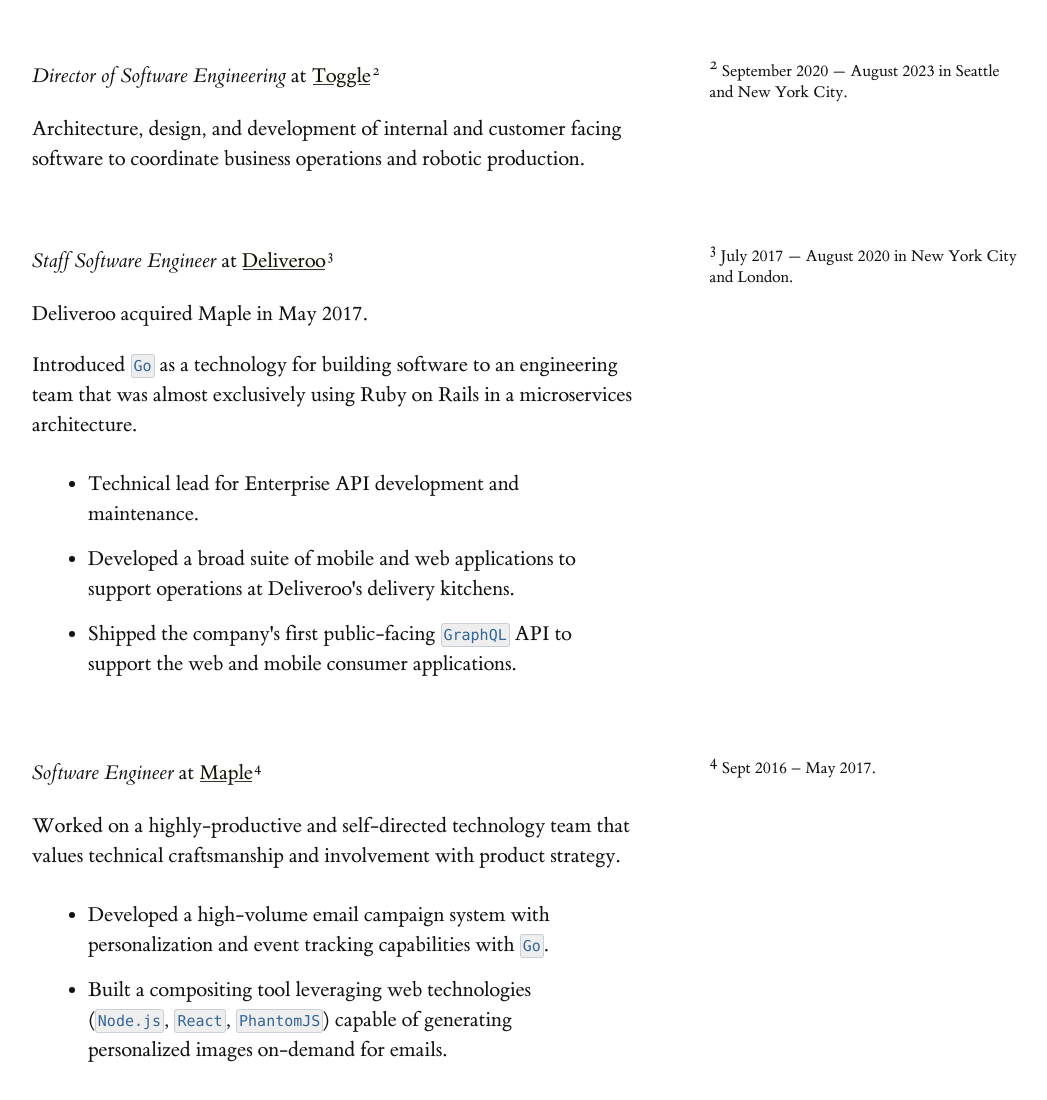
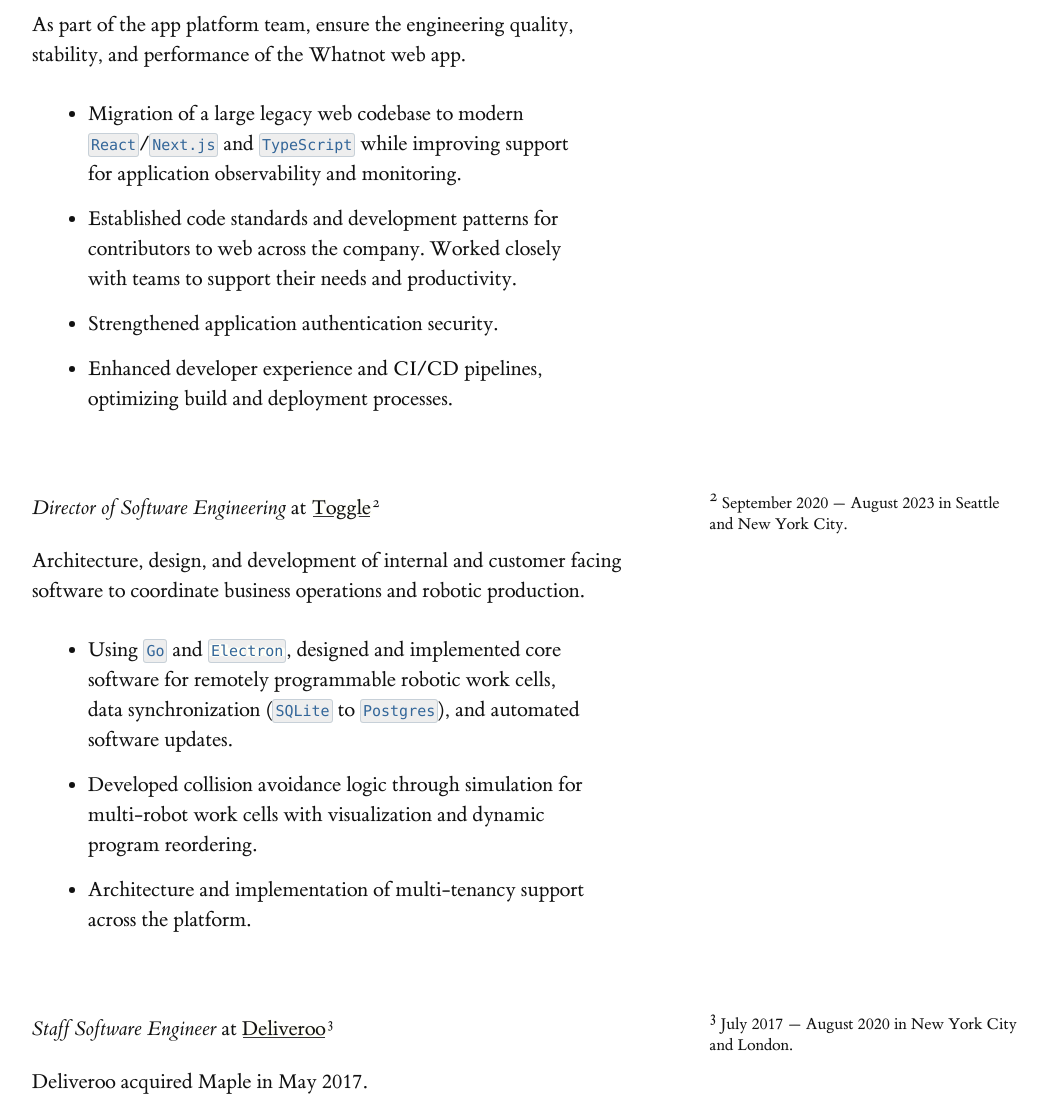
Before and after one commit to mbranch/mbranch.github.io, a plain HTML site: page index.html in a window 1280 px wide. Shown: the part 380-1480 px from the top of the page, without its empty margins (128-1175 px from the left). Drawn offline with Linux system fonts and the light colour scheme.

Commit message:
Revise Whatnot and Toggle

```diff
--- a/index.html
+++ b/index.html
@@ -56,6 +56,28 @@
             >Since September 2023 in Seattle.</span
           >
         </p>
+        <p>
+          As part of the app platform team, ensure the engineering quality,
+          stability, and performance of the Whatnot web app.
+        </p>
+        <ul>
+          <li>
+            Migration of a large legacy web codebase to modern
+            <code>React</code>/<code>Next.js</code> and
+            <code>TypeScript</code> while improving support for application
+            observability and monitoring.
+          </li>
+          <li>
+            Established code standards and development patterns for contributors
+            to web across the company. Worked closely with teams to support
+            their needs and productivity.
+          </li>
+          <li>Strengthened application authentication security.</li>
+          <li>
+            Enhanced developer experience and CI/CD pipelines, optimizing build
+            and deployment processes.
+          </li>
+        </ul>
       </section>
 
       <section>
@@ -72,6 +94,24 @@
           Architecture, design, and development of internal and customer facing
           software to coordinate business operations and robotic production.
         </p>
+        <ul>
+          <li>
+            Using <code>Go</code> and
+            <a href="https://www.electronjs.org/"><code>Electron</code></a
+            >, designed and implemented core software for remotely programmable
+            robotic work cells, data synchronization (<code>SQLite</code> to
+            <code>Postgres</code>), and automated software updates.
+          </li>
+          <li>
+            Developed collision avoidance logic through simulation for
+            multi-robot work cells with visualization and dynamic program
+            reordering.
+          </li>
+          <li>
+            Architecture and implementation of multi-tenancy support across the
+            platform.
+          </li>
+        </ul>
       </section>
 
       <section>
@@ -158,9 +198,8 @@
         <ul>
           <li>
             Lead engineer on the company&rsquo;s first consumer-facing iOS app,
-            <a
-              href="https://itunes.apple.com/us/app/glasses-by-warby-parker-eyeglasses-and-sunglasses/id1107693363?mt=8"
-              >Glasses</a
+            <a href="https://apps.apple.com/us/app/warby-parker/id1107693363"
+              >Warby Parker</a
             ><label
               for="warby-parker-ios"
               class="margin-toggle sidenote-number"
@@ -170,7 +209,7 @@
               id="warby-parker-ios"
               class="margin-toggle"
             />.<span class="sidenote"
-              >Glasses was featured in Apple&rsquo;s
+              >Warby Parker was featured in Apple&rsquo;s
               <a
                 href="http://www.businessinsider.com/top-iphone-apps-2016-according-to-apple-2016-12/#glasses-by-warby-parker-8"
                 ><em>10 Best iPhone Apps of 2016</em></a
@@ -184,7 +223,7 @@
           </li>
           <li>
             Architected and led development of an API-powered responsive website
-            with UI components and universal rendering with React.
+            with UI components and server/client rendering with React.
           </li>
           <li>
             Spoke at FutureStack15 conference in San Francisco about
@@ -378,7 +417,7 @@
     <footer>
       <div style="float: left; width: 50%">
         <p>
-          <small>Updated <em>Jul 2024</em>.</small>
+          <small>Updated <em>Apr 2025</em>.</small>
         </p>
       </div>
       <div style="float: right">
```
